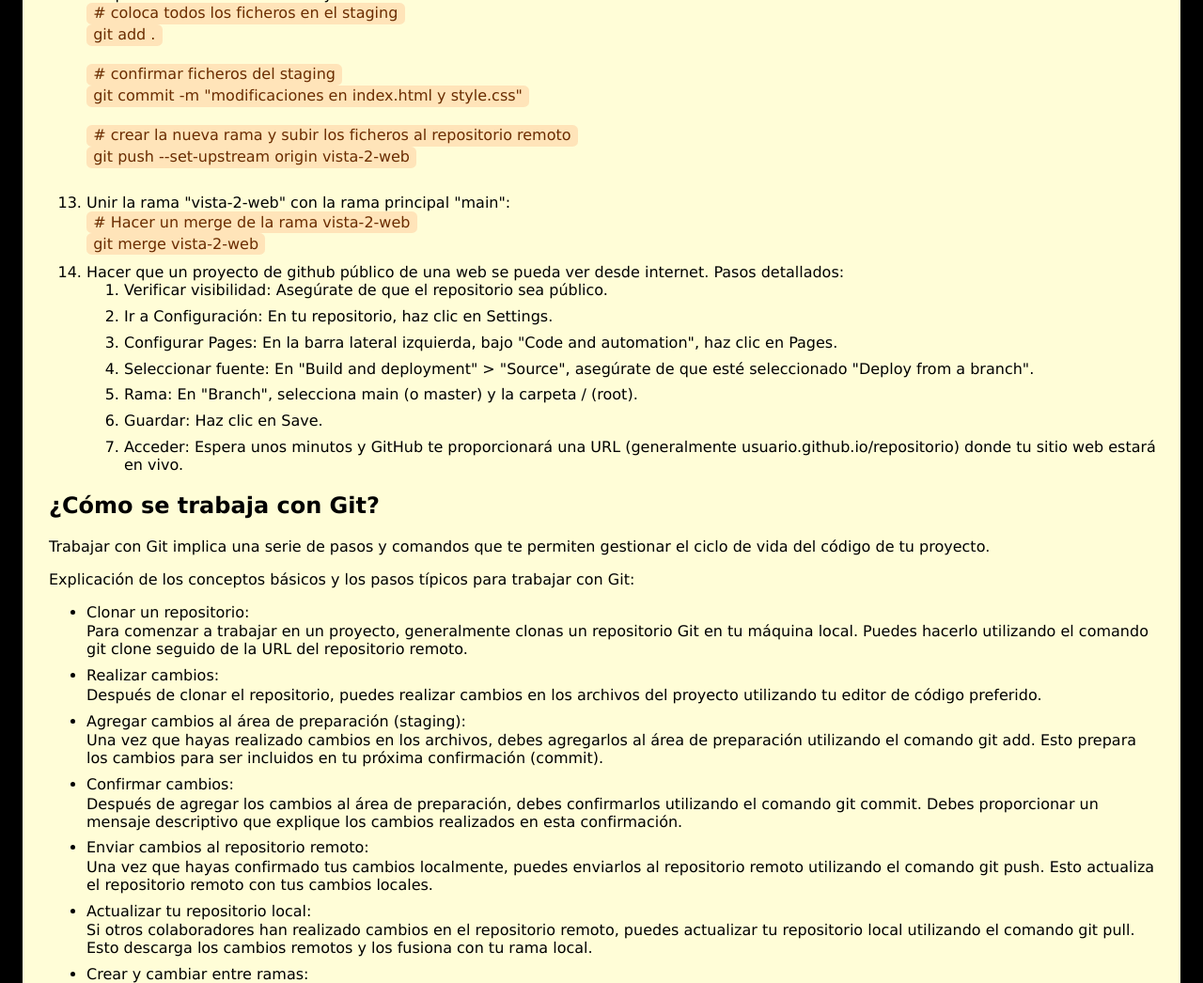
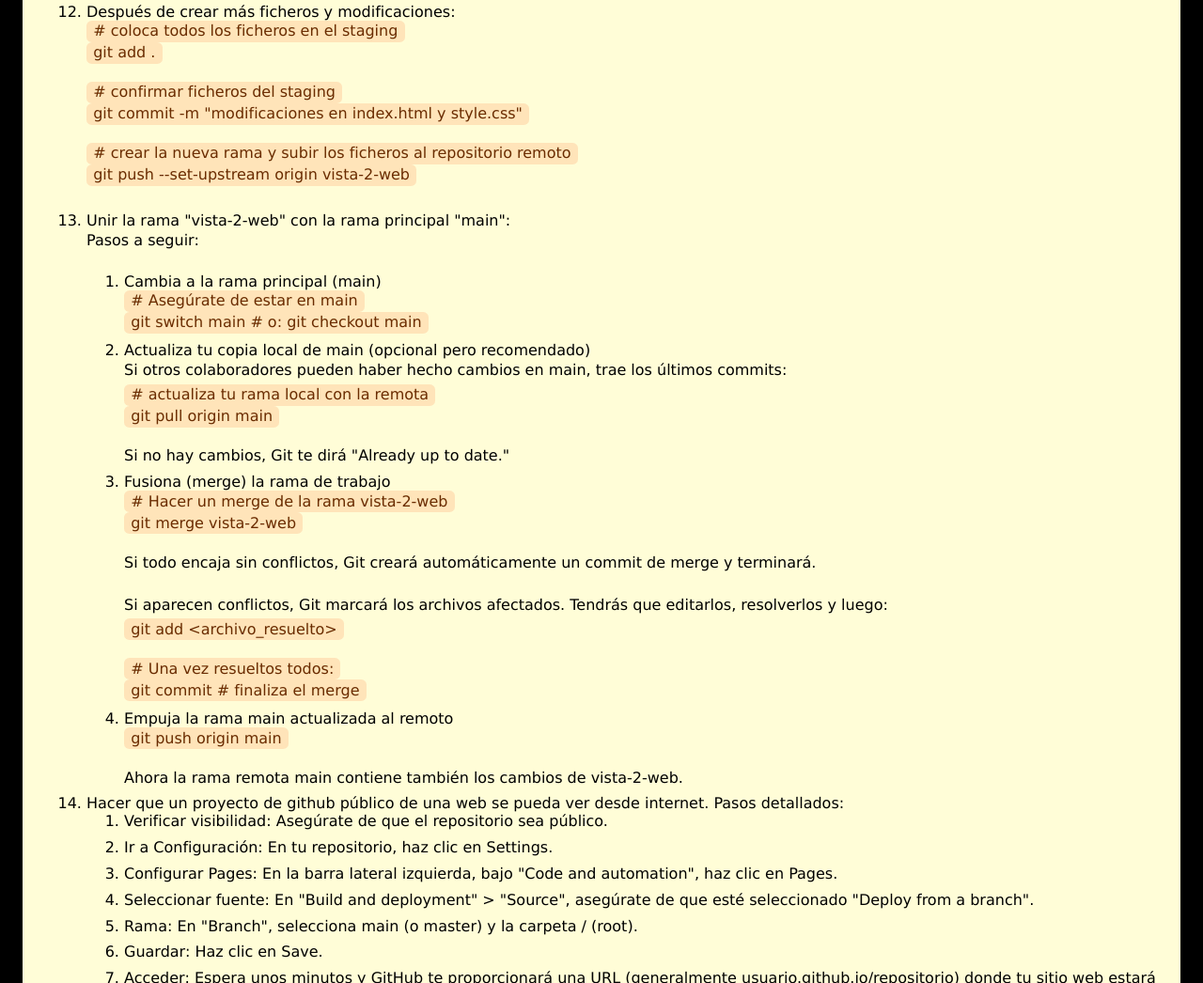
Before and after one commit to juantmcarlos/retogit, a plain HTML site: page index.html in a window 1280 px wide. Shown: the part 5112-6158 px from the top of the page at 94% size. Drawn offline with Linux system fonts and the light colour scheme.

Commit message:
modificar el index.html otra vez

```diff
--- a/index.html
+++ b/index.html
@@ -294,7 +294,7 @@
             </li>
 
             <li>Nos movemos a la rama vista-2-web:
-                <p>Ahora se usa git switch &lt;nombre&gt;, pero Git anteriores a 2.23 se usaba git checkout &lt;nombre&gt;</p>
+                <p>Ahora se usa git switch &lt;nombre&gt;, pero Git anteriores a 2.23 se usaba git checkout &lt;nombre&gt;</p><br>
 
                 <span class="tx-codigo"># mover el proyecto a la rama vista-2-web</span>
                 <span class="tx-codigo">git switch vista-2-web</span>
@@ -312,9 +312,43 @@
             </li>
 
             <li>Unir la rama "vista-2-web" con la rama principal "main":
-                <span class="tx-codigo"># Hacer un merge de la rama vista-2-web</span>
-                <span class="tx-codigo">git merge vista-2-web</span>
+                <p>Pasos a seguir:</p><br>
 
+                <ol>
+                    <li>Cambia a la rama principal (main)
+                        <span class="tx-codigo"># Asegúrate de estar en main</span>
+                        <span class="tx-codigo">git switch main    # o: git checkout main</span>
+                    </li>
+
+                    <li>Actualiza tu copia local de main (opcional pero recomendado)
+                        <p>Si otros colaboradores pueden haber hecho cambios en main, trae los últimos commits:</p>
+
+                        <span class="tx-codigo"># actualiza tu rama local con la remota</span>
+                        <span class="tx-codigo">git pull origin main</span><br>
+
+                        <p>Si no hay cambios, Git te dirá "Already up to date."</p>
+                    </li>
+
+                    <li>Fusiona (merge) la rama de trabajo
+                        <span class="tx-codigo"># Hacer un merge de la rama vista-2-web</span>
+                        <span class="tx-codigo">git merge vista-2-web</span><br>
+
+                        <p>Si todo encaja sin conflictos, Git creará automáticamente un commit de merge y terminará.</p><br>
+
+                        <p>Si aparecen conflictos, Git marcará los archivos afectados. Tendrás que editarlos, resolverlos y luego:</p>
+
+                        <span class="tx-codigo">git add &lt;archivo_resuelto&gt;</span><br>
+
+                        <span class="tx-codigo"># Una vez resueltos todos:</span>
+                        <span class="tx-codigo">git commit    # finaliza el merge</span>
+                    </li>
+
+                    <li>Empuja la rama main actualizada al remoto
+                        <span class="tx-codigo">git push origin main</span><br>
+
+                        <p>Ahora la rama remota main contiene también los cambios de vista-2-web.</p>
+                    </li>
+                </ol>
             </li>
 
             <li>Hacer que un proyecto de github público de una web se pueda ver desde internet. Pasos detallados:
```
